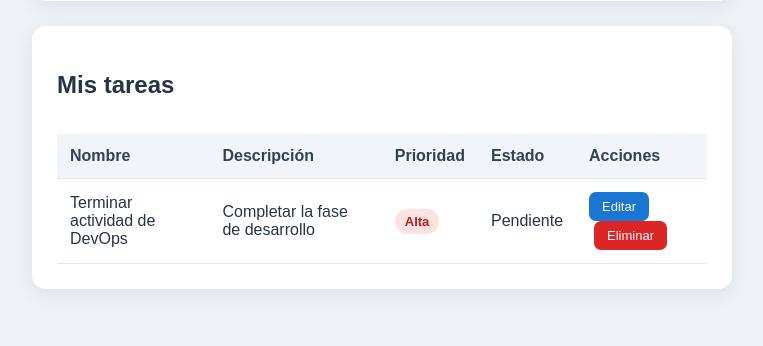
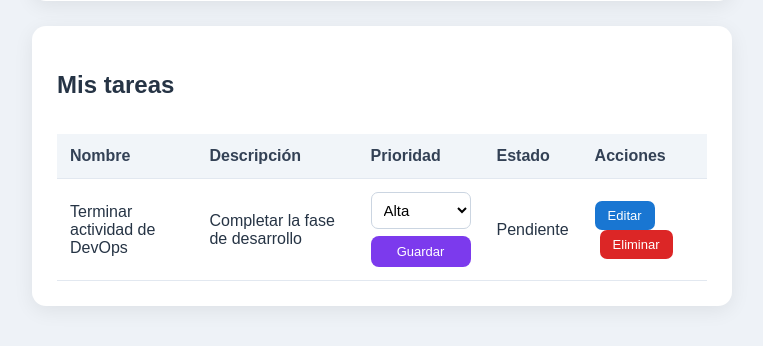
Before and after one commit to Jaz-cc/TaskManagerDevOps, a Flask app: page / in a window 1280 px wide. Shown: the part 656-1002 px from the top of the page, without its empty margins (258-1021 px from the left). Before the commit the page ends 945 px from the top, so only its background shows below. Run offline with Flask 3, Linux system fonts and the light colour scheme; data comes from the database, SQL or seed files in the repository.

Commit message:
Implementar asignación de prioridad

```diff
--- a/app.py
+++ b/app.py
@@ -134,3 +134,35 @@ def eliminar(id):
 
     flash("¡Tarea eliminada correctamente!")
     return redirect(url_for("inicio"))
+
+@app.route("/cambiar-prioridad/<int:id>", methods=["POST"])
+def cambiar_prioridad(id):
+    prioridades_validas = ["Alta", "Media", "Baja"]
+
+    nueva_prioridad = request.form.get("prioridad", "")
+
+    if nueva_prioridad not in prioridades_validas:
+        flash("La prioridad seleccionada no es válida.")
+        return redirect(url_for("inicio"))
+
+    conexion = conectar_bd()
+
+    tarea = conexion.execute(
+        "SELECT id FROM tareas WHERE id = ?", (id,)
+    ).fetchone()
+
+    if tarea is None:
+        conexion.close()
+        flash("La tarea no existe.")
+        return redirect(url_for("inicio"))
+
+    conexion.execute(
+        "UPDATE tareas SET prioridad = ? WHERE id = ?",
+        (nueva_prioridad, id)
+    )
+
+    conexion.commit()
+    conexion.close()
+
+    flash("Prioridad actualizada correctamente.")
+    return redirect(url_for("inicio"))
--- a/static/css/style.css
+++ b/static/css/style.css
@@ -183,3 +183,29 @@ th {
 .btn-eliminar:hover {
     background: #b91c1c;
 }
+
+.form-prioridad {
+    display: flex;
+    flex-direction: column;
+    gap: 7px;
+    min-width: 100px;
+}
+
+.select-prioridad {
+    padding: 8px;
+    border: 1px solid #cbd5e1;
+    border-radius: 7px;
+    background: white;
+}
+
+.btn-prioridad {
+    width: auto;
+    margin: 0;
+    padding: 8px;
+    font-size: 13px;
+    background: #7c3aed;
+}
+
+.btn-prioridad:hover {
+    background: #6d28d9;
+}
--- a/templates/index.html
+++ b/templates/index.html
@@ -90,12 +90,34 @@
                                 <td>
                                     {{ tarea.descripcion or 'Sin descripción' }}
                                 </td>
+                                <td>
+                                    <form action="{{ url_for('cambiar_prioridad', id=tarea.id) }}"
+                                        method="POST"
+                                        class="form-prioridad">
 
-                                <td>
-                                    <span class="prioridad {{ tarea.prioridad|lower }}">
-                                        {{ tarea.prioridad }}
-                                    </span>
+                                        <select name="prioridad" class="select-prioridad">
+                                            <option value="Alta"
+                                                {% if tarea.prioridad == 'Alta' %}selected{% endif %}>
+                                                Alta
+                                            </option>
+
+                                            <option value="Media"
+                                                {% if tarea.prioridad == 'Media' %}selected{% endif %}>
+                                                Media
+                                            </option>
+
+                                            <option value="Baja"
+                                                {% if tarea.prioridad == 'Baja' %}selected{% endif %}>
+                                                Baja
+                                            </option>
+                                        </select>
+
+                                        <button type="submit" class="btn-prioridad">
+                                            Guardar
+                                        </button>
+                                    </form>
                                 </td>
+
 
                                 <td>{{ tarea.estado }}</td>
 
```
